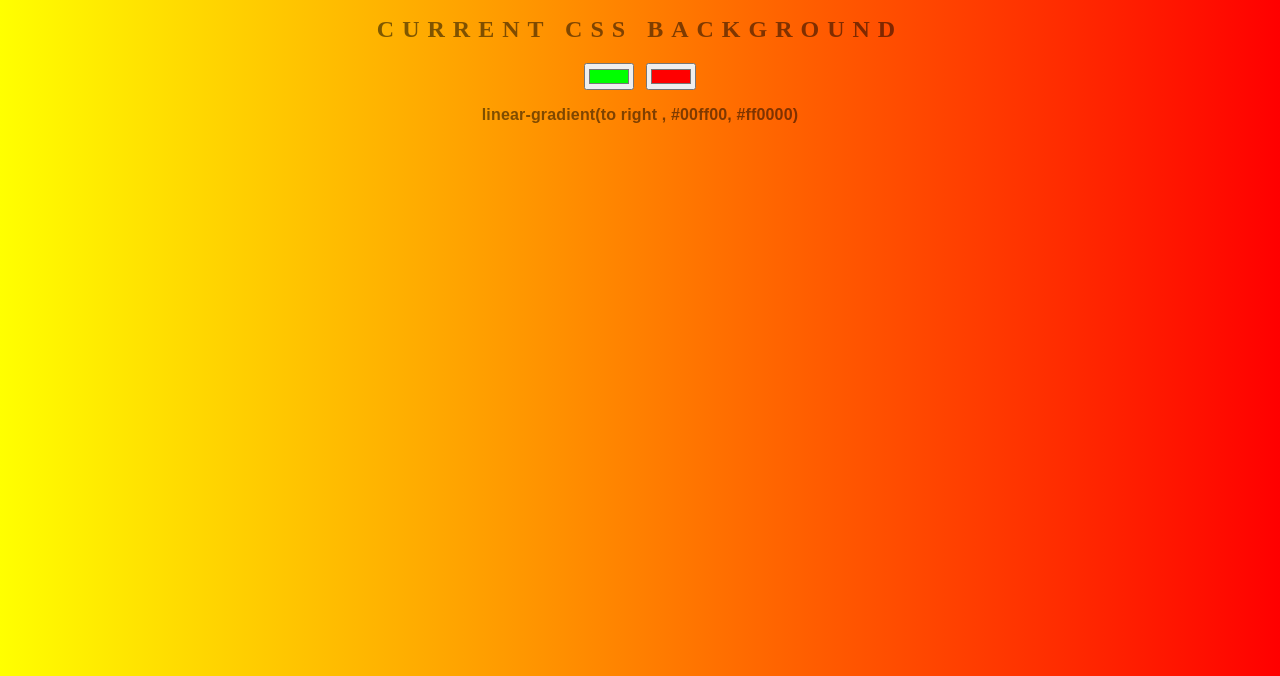
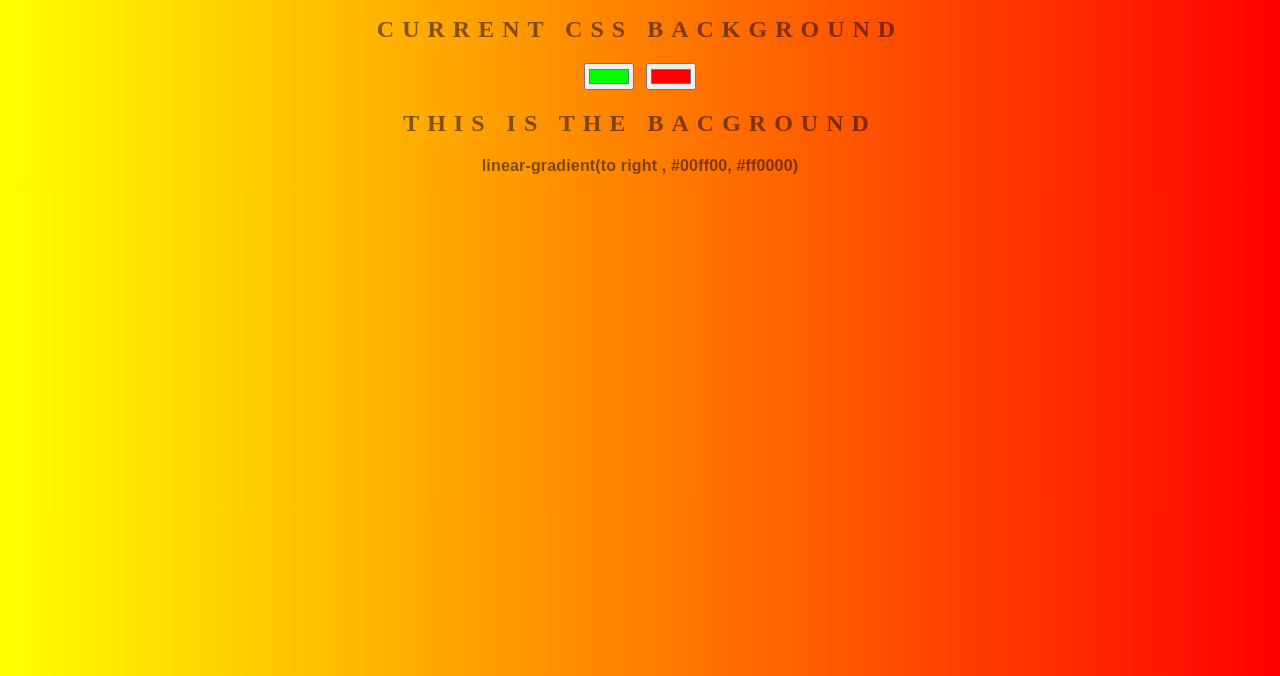
Before and after one commit to devevangel/bgcolor-generator, a plain HTML site: page index.html in a window 1280 px wide. Shown: the part 124-800 px from the top of the page. Drawn offline with Linux system fonts and the light colour scheme.

Commit message:
changing text

```diff
--- a/index.html
+++ b/index.html
@@ -9,6 +9,7 @@
 	<h2>Current CSS Background</h2>
 	<input type="color" class="color1" value="#00ff00">
 	<input type="color" class="color2" value="#ff0000">
+	<h2>This is the bacground</h2>
 	<h3></h3>
 	<script type="text/javascript" src="script.js"></script>
 </body>
```
